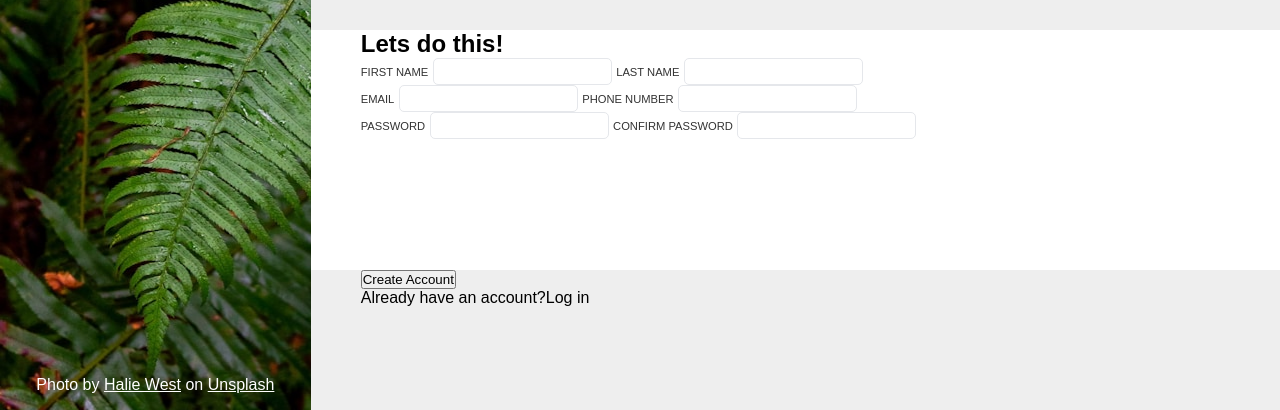
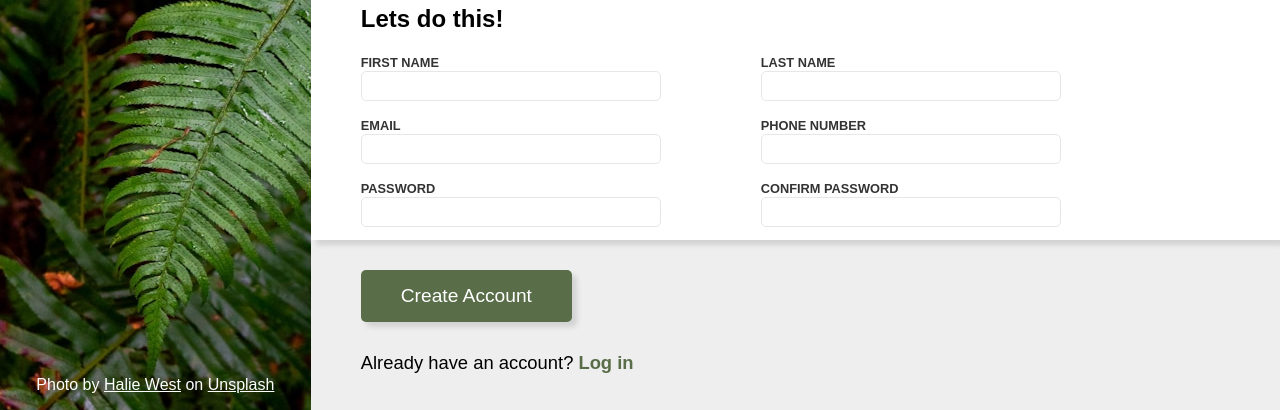
Before and after one commit to bet-lb2/sign-up-form, a plain HTML site: page index.html in a window 1280 px wide. Shown: the part 390-800 px from the top of the page. Drawn offline with Linux system fonts and the light colour scheme.

Commit message:
project finished

```diff
--- a/index.html
+++ b/index.html
@@ -19,23 +19,23 @@
         <p>You know you want to.</p>
         <form action="#" method="" id="form">
             <p>Lets do this!</p>
-            <div id="name-container">
-                <label for="first-name"> FIRST NAME</label>
-                <input type="text">
-                <label for="last-name">LAST NAME</label>
-                <input type="text"><br>
-            </div>
-            <div id="email-and-phone-container">
-                <label for="email">EMAIL</label>
-                <input type="email">
-                <label for="phone-number">PHONE NUMBER</label>
-                <input type="number">
-            </div>
-            <div id="password-container">
-                <label for="password">PASSWORD</label>
-                <input type="password">
-                <label for="confirm-password">CONFIRM PASSWORD</label>
-                <input type="password">
+            <div class="container">
+                <div class="left">
+                    <label for="first-name"> FIRST NAME</label><br>
+                    <input type="text"><br>
+                    <label for="email">EMAIL</label><br>
+                    <input type="email"><br>
+                    <label for="password">PASSWORD</label><br>
+                    <input type="password"><br>
+                </div>
+                <div class="right">
+                    <label for="last-name">LAST NAME</label><br>
+                    <input type="text"><br>
+                    <label for="phone-number">PHONE NUMBER</label><br>
+                    <input type="number"><br>
+                    <label for="confirm-password">CONFIRM PASSWORD</label><br>
+                    <input type="password"><br>
+                </div>
             </div>
         </form>
         <button>Create Account</button>
--- a/style.css
+++ b/style.css
@@ -1,6 +1,7 @@
 :root {
-    --main-color: #596d48;
+    --button-background-color: #596d48;
     --input-border-color: #e5e7eb;
+    --span-font-color: #596d48;
 }
 
 @font-face {
@@ -57,7 +58,7 @@ body {
 
 #form-container {
     background-color: #eee;
-    padding-top: 200px;
+    padding-top: 150px;
 }
 
 #form-container > :not(form) {
@@ -67,28 +68,67 @@ body {
 #form-container > p:not(:last-child) {
     font-size: 1.5rem;
     font-weight: 600;
-    width: 60%;
+    width: min(60%, 715px);
     margin-bottom: 40px;
 }
 
 #form {
-    background-color: white;;
+    background-color: white;
+    padding-top: 25px;
     padding-left: 50px;
     height: 40%;
+    margin-bottom: 30px;
+    box-shadow: 5px 5px 5px lightgray;
 }
 
 #form p {
     font-size: 1.5rem;
     font-weight: 600;
+    margin-bottom: 20px;
 }
 
 #form label {
-    font-size: 0.7rem;
+    font-size: 0.8rem;
+    font-weight: 600;
     color: #333
 }
 
 #form input {
     border: 1px solid var(--input-border-color);
     border-radius: 5px;
-    padding: 5px 0;
+    display: inline-block;
+    width: 300px;
+    height: 30px;
+    margin-bottom: 15px;
+    padding-left: 10px;
+    font-size: 1.2rem;
 }
+
+#form .container {
+    display: flex;
+}
+
+#form .container .left {
+    margin-right: 100px;
+}
+
+#form-container button {
+    font-size: 1.2rem;
+    color: white;
+    padding: 15px 40px;
+    margin-bottom: 30px;
+    border: none;
+    border-radius: 5px;
+    background-color: var(--button-background-color);
+    box-shadow: 5px 5px 5px lightgray;
+}
+
+#form-container p:last-child {
+    font-size: 1.15rem;
+}
+
+#form-container p:last-child span {
+    margin-left: 5px;
+    font-weight: 600;
+    color: var(--span-font-color)
+}
```
